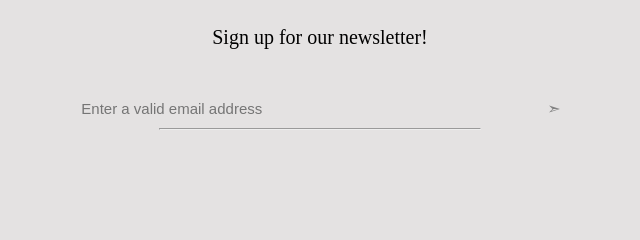
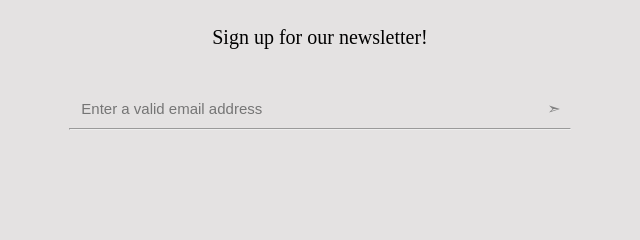
Before and after one commit to Shimanto007/minimo, a plain HTML site: page index.html in a window 1280 px wide. Shown: the part 2260-2500 px from the top of the page, 320-960 px from the left. Drawn offline with Linux system fonts and the light colour scheme; a web font is replaced by a local one.

Commit message:
Update style.css

```diff
--- a/css/style.css
+++ b/css/style.css
@@ -136,7 +136,7 @@ article a span{}
     margin-right: 265px;
 }
 .sign-up hr {
-    width: 25%;
+    width: 500px;
     text-align: left;
     margin: auto;
     color: black;
```
